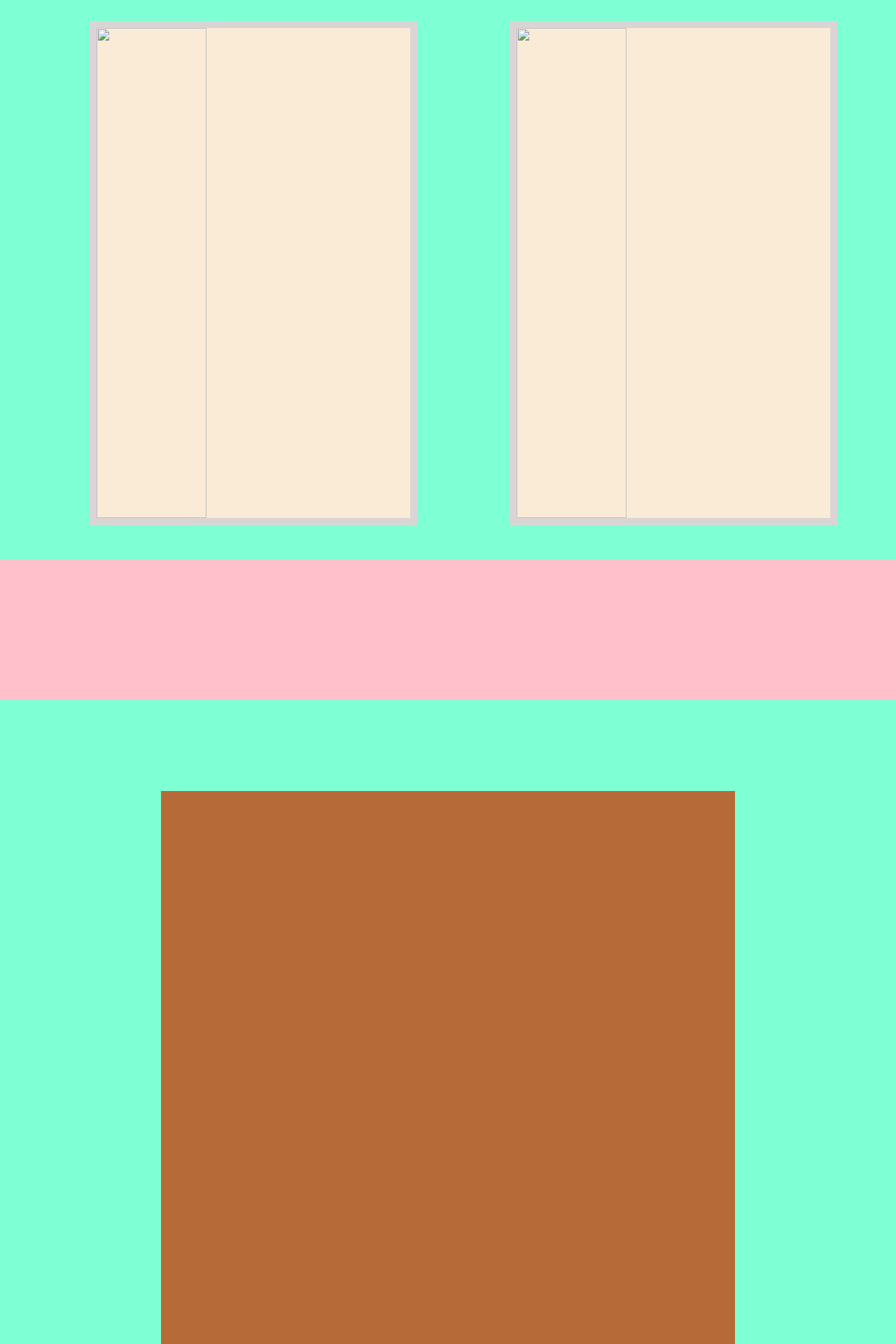
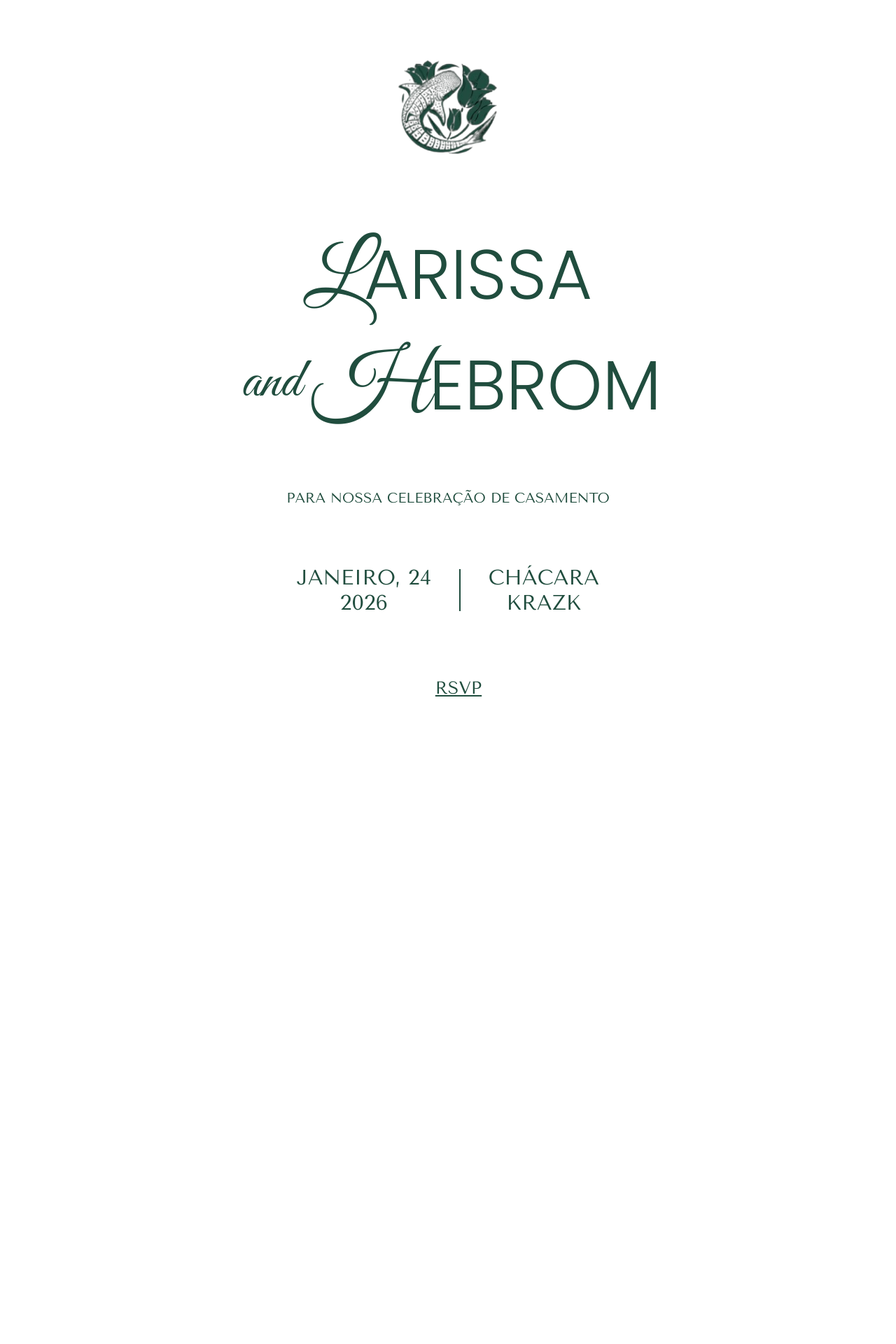
Before and after one commit to Baroli03/Casamento-Site, a PHP site: page / in a window 1280 px wide. Shown: the top 1920 px of the page at 70% size. After the commit the page ends 995 px from the top, so only its background shows below. Run offline with PHP 8.4, Linux system fonts and the light colour scheme.

Commit message:
Criando design

```diff
--- a/css/estilos.css
+++ b/css/estilos.css
@@ -1,85 +1,100 @@
+@import url('https://fonts.googleapis.com/css2?family=Poppins:ital,wght@0,100;0,200;0,300;0,400;0,500;0,600;0,700;0,800;0,900;1,100;1,200;1,300;1,400;1,500;1,600;1,700;1,800;1,900&display=swap');
+@import url('https://fonts.googleapis.com/css2?family=Great+Vibes&family=Poppins:ital,wght@0,100;0,200;0,300;0,400;0,500;0,600;0,700;0,800;0,900;1,100;1,200;1,300;1,400;1,500;1,600;1,700;1,800;1,900&display=swap');
+@import url('https://fonts.googleapis.com/css2?family=Great+Vibes&family=Poppins:ital,wght@0,100;0,200;0,300;0,400;0,500;0,600;0,700;0,800;0,900;1,100;1,200;1,300;1,400;1,500;1,600;1,700;1,800;1,900&family=Tenor+Sans&display=swap');
+
 body {
-    font-family: sans-serif;
     margin: 0;
     padding: 0;
 
   }
 
-  nav {
-    height: 200px;
+  #cabecalho {
+    height: 250px;
     width: 100%;
-    max-width: 1980px;
-    background-color: pink;
+    min-height: 250px;
+    margin-top: 0px;
+  }
+  #logo {
+
+    display: block;
     margin: 0 auto;
-    min-height: 200px
+    width: 400px;
+    height: auto;
+    clip-path: circle(18%);
+    position: relative;
+    top: -130px;
+
+  }
+  main h1{
+    text-align: center;
+    font-size: 100px;
+    color: #204d3e;
+  }
+
+  #tamanho1 {
+    font-family: 'Poppins', sans-serif;
+    font-weight: 300;
+  }
+  #tamanho2 {
+    font-family: 'Great Vibes', cursive;
+    font-weight: 400;
+    font-size: 80px;
+    position: relative;
+    top: -20px;
+    right: -10px;
 
   }
 
+  #letra {
+    font-family: 'Great Vibes', cursive;
+    font-weight: 400;
+    font-size: 120px;
+  }
 
-  #inicio {
-    height: 800px;
+  main p{
+    font-family: 'Tenor Sans', sans-serif;
+    font-weight: 400;
+    font-size: 20px;
+    text-align: center;
+    color: #204d3e;
+  }
+
+  main #local p{
+    font-size: 30px;
+  }
+  #local {
+    display: flex;
+    justify-content: center;
+    align-items: center;
     width: 100%;
-    max-width: 1980px;
-    margin: 0 auto;
-    background-color: aquamarine;
-
+    height: 200px;
 
   }
+  .direita, .esquerda {
+    padding: 0 40px;
+    display: inline-block;
+    text-align: center;
+  }
 
-  #Fotoinicio {
-    border: 10px solid rgb(218, 213, 213);
-    margin-top: 30px;
-    margin-left: 10%;
-    display: inline-block;
-    height: 700px;
-    min-height:700;
-    min-width: 35%;
-    width: 35%;
-    background-color: antiquewhite;
+  #corte {
+    height: 60px;
+    background-color: #204d3e;
+    width: 2px;
+  }
 
+  #rsvp {
+    margin-left: 30px;
+  }
+  #rsvp p{
+    font-family: 'Tenor Sans', sans-serif;
+    font-weight: 400;
+    font-size: 25px;
+    text-decoration: underline;
   }
 
 
-  main {
-    height: 6000px;
-    width: 100%;
-    max-width: 1980px;
-    background-color: aquamarine;
-    margin: 0 auto;
-  }
 
 
-  #primeira_sessao{
-    padding-top: 100px;
-    height: 2000px;
-    width: 80%;
-    max-width: 1980px;
-    background-color: rgb(182, 106, 55);
-    margin-left: auto;
-    margin-right: auto;
-    background-color: aquamarine;
-
-  }
-
-  #cronograma {
-    margin-top: 30px;
-    display: block;
-    height: 1500px;
-    width: 80%;
-    max-width: 1980px;
-    background-color: rgb(182, 106, 55);
-    margin-left: auto;
-    margin-right: auto;
-}
-
-
-  footer {
-    height: 800px;
-    width: 100%;
-    max-width: 1980px;
-    background-color: rgb(0, 0, 0);
-    margin: 0 auto;
-  }
 
   /* .fade-in {
     opacity: 0;
--- a/index.php
+++ b/index.php
@@ -8,29 +8,29 @@
 </head>
 <body>
     <header>
+      <section id="cabecalho">
+        <img id= "logo"  src="img/logo.png" alt="Logo Larissa e Hebrom">
+  </section>
+    </header>
+    <main>
+      <h1>
+        <span id="tamanho1"><span id="letra">L</span>ARISSA</span> <br>
+        <span id="tamanho2">and</span>
+        <span id="tamanho1"><span id="letra">H</span>EBROM</span>
+      </h1>
+      <p>PARA NOSSA CELEBRAÇÃO DE CASAMENTO</p>
 
-      <section id="inicio">
-        <img id = "Fotoinicio" src="" alt="">
-        <img id = "Fotoinicio" src="" alt="">
+      <div id="local">
+        <div class="esquerda"><p>JANEIRO, 24<br>2026</p></div>
+        <div id="corte"></div>
+        <div class="direita"><p>CHÁCARA <br>KRAZK</p></div>
+      </div>
+      <section id="rsvp">
+        <p>RSVP</p>
+      </section>
+      <section id="imagens">
 
       </section>
-
-
-      <nav>
-
-      </nav>
-
-    </header>
-    <main>
-
-
-      <section id = "primeira_sessao">
-        <section id = "cronograma">
-
-        </section>
-      </section>
-
-
     </main>
     <footer>
 
```
Also changed, not shown: img/logo.png (added).
